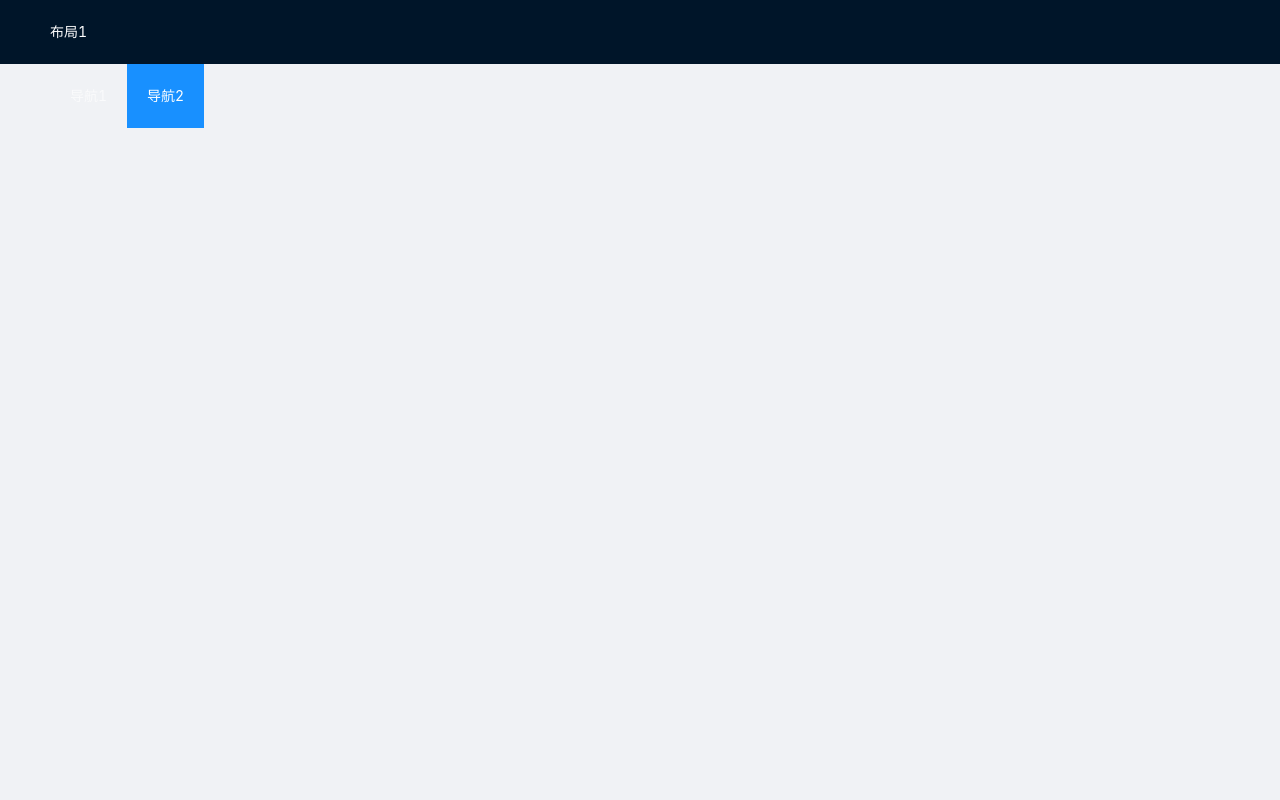
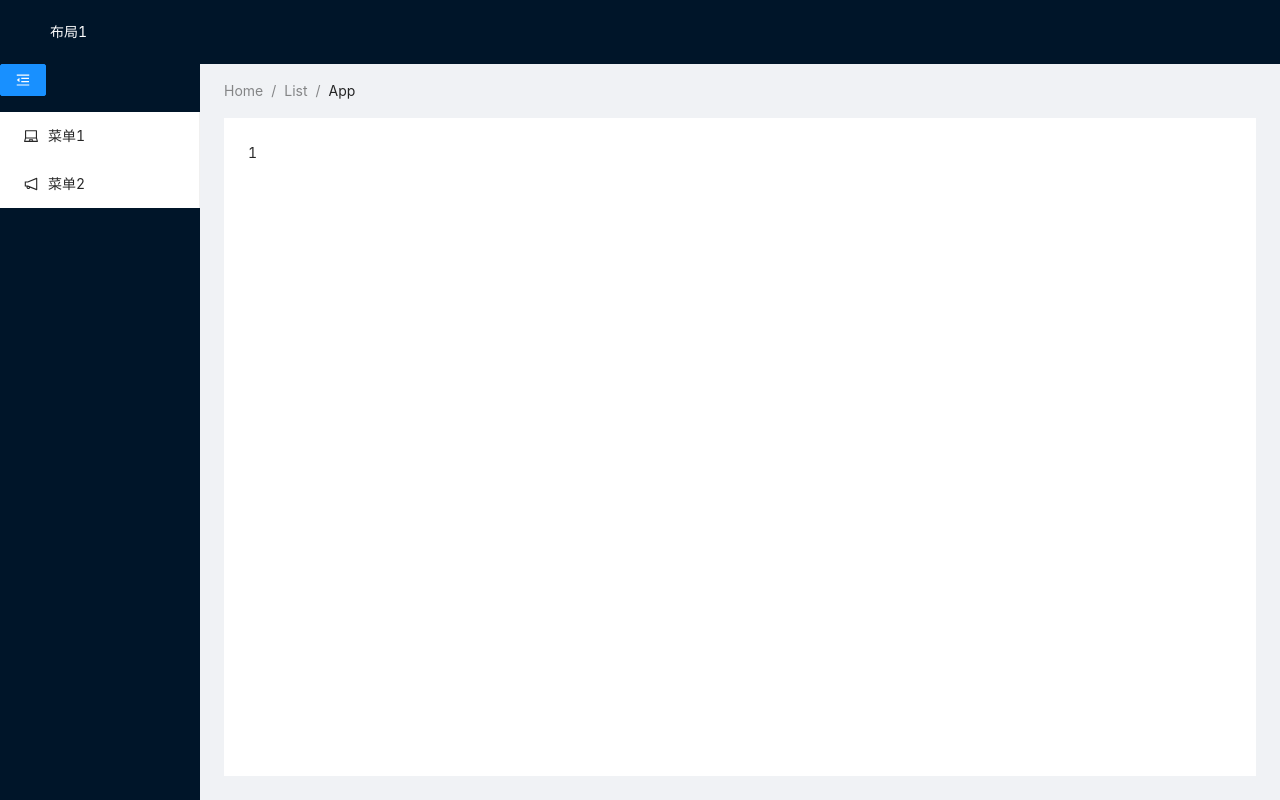
Before and after one commit to cyonline/react-demo, a React app: page /#/page in a window 1280 px wide. Built offline with nearby package versions, Linux system fonts and the light colour scheme.

Commit message:
修改layout

```diff
--- a/src/App.jsx
+++ b/src/App.jsx
@@ -4,7 +4,6 @@ import './App.less'
 import 'antd/dist/antd.min.css'; // or 'antd/dist/antd.less'
 
 import LayoutBasic from './components/layouts/layout-basic'
-import LayoutSide from './components/layouts/layout-side'
 
 
 function App() {
--- a/src/components/layouts/layout-basic.jsx
+++ b/src/components/layouts/layout-basic.jsx
@@ -1,7 +1,9 @@
 import React, { useState } from 'react';
-import { Layout,Menu } from 'antd';
+import { Layout, Menu } from 'antd';
 const { Header, Content } = Layout;
 import headerMenuList from '@/components/menus/headerMenu'
+import { Routes, Route, Link } from 'react-router-dom';
+import LayoutSide from '@/components/layouts/layout-side'
 
 function LayoutBasic() {
     return (
@@ -9,9 +11,20 @@ function LayoutBasic() {
             <Header className="header">
                 <div className="logo" />
                 <span style={{ color: '#fff' }}>布局1</span>
-                <Menu theme="dark" mode="horizontal" defaultSelectedKeys={['2']} items={headerMenuList} />
+                <Menu theme="dark" mode="horizontal" defaultSelectedKeys={['2']} items={headerMenuList} >
+                    {
+                        headerMenuList.map(i=> <Menu.Item><Link to={i.path}>{i.label}</Link></Menu.Item>)
+                    }
+
+                </Menu>
             </Header>
-            <Layout></Layout>
+            <Layout>
+            {/* <LayoutSide></LayoutSide> */}
+                <Routes>
+                    <Route path="/home" exact element={<Content />} />
+                    <Route path="/page" element={<LayoutSide />} />
+                </Routes>
+            </Layout>
         </Layout>
     )
 }
--- a/src/components/layouts/layout-side.jsx
+++ b/src/components/layouts/layout-side.jsx
@@ -2,11 +2,10 @@ import React, { useState } from 'react';
 import { LaptopOutlined, NotificationOutlined, UserOutlined, MenuUnfoldOutlined, MenuFoldOutlined } from '@ant-design/icons';
 import { Breadcrumb, Layout, Menu, Button, Space } from 'antd';
 
-import { BrowserRouter as Router, Routes, HashRouter, Route, Link } from 'react-router-dom';
+import { Routes, Route, Link } from 'react-router-dom';
 import ComponentOne from '@/pages/ComponentOne';
 import ComponentTwo from '@/pages/ComponentTwo';
 // import pageRouter from './router/routers.js'
-import headerMenuList from '@/components/menus/headerMenu'
 import siderMenuList from '@/components/menus/siderMenu'
 const { Header, Content, Sider } = Layout;
 
--- a/src/components/menus/headerMenu.jsx
+++ b/src/components/menus/headerMenu.jsx
@@ -3,17 +3,17 @@ import React from 'react';
 
 let menuList = [
     {
-        path: '/',
+        path: '/home',
         name: 'nav1',
         key: 1,
-        label: '导航1',
+        label: '首页',
         // icon: <LaptopOutlined></LaptopOutlined>
     },
     {
-        path: '/two',
+        path: '/page',
         name: 'nav2',
         key: 2,
-        label: '导航2',
+        label: '功能页',
         // icon: <NotificationOutlined></NotificationOutlined>
     },
 ]
```
Also changed, not shown: src/router/router.js (+13 -13 lines).
